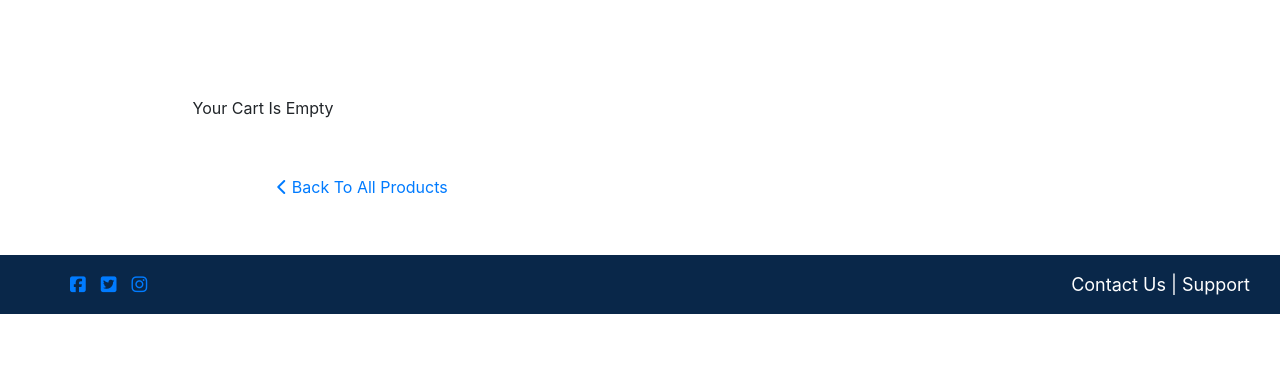
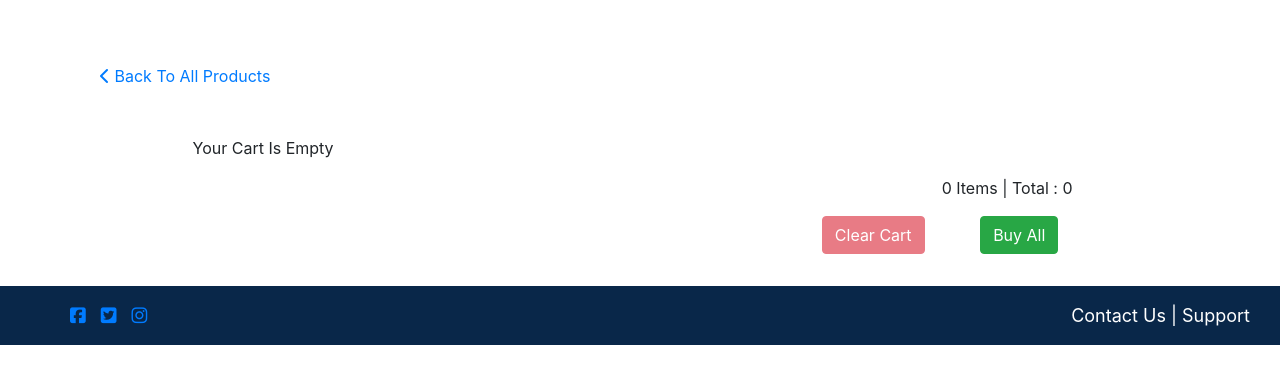
Before and after one commit to DFife99/Top-Watch, a Django app: page /cart/cart in a window 1280 px wide. Shown: the part 115-499 px from the top of the page. Run offline with Django 3.2, Linux system fonts and the light colour scheme; some libraries are stand-ins or nearby versions.

Commit message:
added clear cart function

```diff
--- a/cart/contexts.py
+++ b/cart/contexts.py
@@ -20,6 +20,10 @@ def cart_contents(request):
 
                     subtotal = price * quantity
 
+                    total += subtotal
+
+                    product_count += quantity
+
                     cart_item = {
                         'product': product,
                         'colour': colour,
--- a/cart/templates/cart/cart.html
+++ b/cart/templates/cart/cart.html
@@ -23,9 +23,13 @@
                 {% endif %}
             </div>
         </div>
+
+        <div id="cart-header" style="text-align: left;" class="row offset-md-1 mt-3">
+            <div class="col-10">
+                <a href="{% url 'products' %}"><i class="fas fa-chevron-left"></i> Back To All Products</a>
             </div>
-
-    <div class="container">
+        </div>
+        <div class="row">
             <div class="col-10 offset-md-1 mt-5 mb-3">
                 {% if not cart_items %}
                     <p>Your Cart Is Empty</p>
@@ -114,9 +118,7 @@
                                     </div>
                                     <div class="col-2 offset-md-1">
                                         <!-- Button trigger modal -->
-                                    <button type="button" class="btn btn-danger" data-toggle="modal" data-target="#staticBackdrop_{{ item.item_id }}_{{ item.product.brand }}_{{ item.product.unfriendly_name }}_{{ item.unfriendly_colour }}_{{ item.storage }}" style=" position: absolute; bottom: 26%; left: -12.5%;">
-                                        <a class="modal-trigger" href="#staticBackdrop">Remove</a>
-                                    </button>
+                                        <button type="button" class="btn btn-danger modal-trigger" data-toggle="modal" data-target="#staticBackdrop_{{ item.item_id }}_{{ item.product.brand }}_{{ item.product.unfriendly_name }}_{{ item.unfriendly_colour }}_{{ item.storage }}" style=" position: absolute; bottom: 26%; left: -12.5%;">Remove</button>
                                     </div>
                                     <div class="col-3">
                                         <button type="button" class="btn btn-success" style=" position: absolute; bottom: 26%; left: 14%;">Buy Seperately</button>
@@ -126,13 +128,9 @@
                             <div class="col-12 custom-border mt-3 mb-3" style="height: 2px; background-color: blue;"></div>
                         </div>
 
-                    <!-- MODAL POP -->
-
-                    <!-- Modal -->
+                        <!-- Remove Item Modal -->
                         <div class="modal fade" id="staticBackdrop_{{ item.item_id }}_{{ item.product.brand }}_{{ item.product.unfriendly_name }}_{{ item.unfriendly_colour }}_{{ item.storage }}" data-backdrop="static" data-keyboard="false" tabindex="-1" aria-labelledby="staticBackdropLabel" aria-hidden="true">
                             <div class="modal-dialog modal-dialog-centered">
-                            <!-- NEED TO ADD UNFRIENDLY COLOUR TO FIXTURE AND ADD IT TO THE ADD TO BAG FORM, PLACE IT INSIDE THE COLOUR VARIABLE *OR* SWAP IT FOR THE
-                                 REGULAR COLOUR AND PUT THE COLOUR VARIABLE INSIDE THE UNFRIENDLY COLOUR -->
                                 <div class="modal-content">
                                     <div class="modal-header">
                                         <h5 class="modal-title" id="staticBackdropLabel">Remove Item</h5>
@@ -168,10 +166,52 @@
                         </div>
                     {% endfor %}
                 {% endif %}
+
+                <div class="col-6 offset-md-6" style="text-align: right;">
+                    {{ product_count }} Items | Total : {{ total }}
                 </div>
-        <div id="cart-header" style="margin-top: 5%; margin-bottom: 5%; text-align: center;" class="row offset-md-1">
-            <div class="col-6">
-                <a href="{% url 'products' %}"><i class="fas fa-chevron-left"></i> Back To All Products</a>
+
+                <div class="col-4 offset-md-8 mt-3 mb-3">
+                    <div class="row">
+                        <div class="col-6" style="left:1%">
+                            <button type="button" class="btn btn-danger modal-trigger" data-toggle="modal" data-target="#staticBackdrop_clearCart"
+                            {% if not cart_items %}
+                                disabled data-toggle="tooltip" data-placement="top" title="Cart is empty!"
+                            {% endif %}>Clear Cart</button>
+                        </div>
+                        <div class="col-6" style="left: 10%;">
+                            <button type="button" class="btn btn-success">Buy All</button>
+                        </div>
+
+                        <!-- Modal -->
+                        <div class="modal fade" id="staticBackdrop_clearCart" data-backdrop="static" data-keyboard="false" tabindex="-1" aria-labelledby="staticBackdropLabel" aria-hidden="true">
+                            <div class="modal-dialog modal-dialog-centered">
+                                <div class="modal-content">
+                                    <div class="modal-header">
+                                        <h5 class="modal-title" id="staticBackdropLabel">Remove Item</h5>
+                                        <button type="button" class="close" data-dismiss="modal" aria-label="Close">
+                                            <span aria-hidden="true">&times;</span>
+                                        </button>
+                                    </div>
+                                    <div class="modal-body">
+                                        <h4>
+                                            Are you sure you want to remove <br>
+                                            <strong>ALL</strong><br>
+                                            items from the cart?
+                                        </h4>
+                                    </div>
+                                    <div class="modal-footer">
+                                        <button type="submit" class="btn btn-danger" data-dismiss="modal">Nevermind</button>
+                                        <form action="{% url 'clear_cart' %}" method="post">
+                                            {% csrf_token %}
+                                            <button type="submit" class="btn btn-success">Yes, I'm sure!</button>
+                                        </form>
+                                    </div>
+                                </div>
+                            </div>
+                        </div>
+                    </div>
+                </div>
             </div>
         </div>
     </div>
@@ -183,5 +223,9 @@
         $('#myModal').on('shown.bs.modal', function () {
             $('#myInput').trigger('focus')
         })
+
+        $(function () {
+            $('[data-toggle="tooltip"]').tooltip()
+        })
     </script>
 {% endblock %}
--- a/cart/urls.py
+++ b/cart/urls.py
@@ -6,4 +6,5 @@ urlpatterns = [
     path('cart', views.view_cart, name='cart'),
     path('add/<item_id>/', views.add_to_cart, name='add_to_cart'),
     path('remove', views.remove_from_cart, name='remove_from_cart'),
+    path('clear', views.clear_cart, name='clear_cart'),
 ]
--- a/cart/views.py
+++ b/cart/views.py
@@ -11,48 +11,6 @@ def view_cart(request):
 
     return render(request, 'cart/cart.html')
 
-
-def remove_from_cart(request):
-
-    # Taking items from the html form
-    item_id = request.POST['item_id']
-    colour = request.POST['product_colour']
-    unfriendly_colour = request.POST['unfriendly_colour']
-    storage = request.POST['storage']
-    cart = request.session.get('cart')
-
-    # checks to see if there is more than one colour under the item id currently in the cart
-    if len(cart[item_id]['products_by_colour']) > 1:
-
-        # checks to see if there is more than one storage under the colour currently in the cart
-        if len(cart[item_id]['products_by_colour'][colour]['unfriendly_colour'][unfriendly_colour]['products_by_size']) > 1:
-            # if there is more than different type of storage amount, it will only remove the selected one
-            del cart[item_id]['products_by_colour'][colour]['unfriendly_colour'][unfriendly_colour]['products_by_size'][storage]
-            print('Second If')
-
-        else:
-            # if there is only one storage amount, it will remove the selected colour
-            print('First Else')
-            del cart[item_id]['products_by_colour'][colour]
-
-    else:
-
-        # if there is only one colour under the id, it will check to see if there is multiple storage sizes chosen
-        if len(cart[item_id]['products_by_colour'][colour]['unfriendly_colour'][unfriendly_colour]['products_by_size']) > 1:
-
-            # If there is multiple storage sizes it will only remove the selected one
-            del cart[item_id]['products_by_colour'][colour]['unfriendly_colour'][unfriendly_colour]['products_by_size'][storage]
-
-        # if there is only one storage under the one colour it will remove the id entirelty from the cart
-        else:
-            cart.pop(item_id)
-
-    # Sends a message to the html to allow the user to know theyve been successful
-    messages.success(request, 'Product Removed Successfully!')
-
-    # Updates the cart without the item that was removed
-    request.session['cart'] = cart
-    return redirect(reverse('cart'))
 
 def add_to_cart(request, item_id):
     # Taking variables from the html form
@@ -125,3 +83,54 @@ def add_to_cart(request, item_id):
     messages.success(request, 'Product Added To Your Cart!')
 
     return redirect(redirect_url)
+
+
+def remove_from_cart(request):
+
+    # Taking items from the html form
+    item_id = request.POST['item_id']
+    colour = request.POST['product_colour']
+    unfriendly_colour = request.POST['unfriendly_colour']
+    storage = request.POST['storage']
+    cart = request.session.get('cart')
+
+    # checks to see if there is more than one colour under the item id currently in the cart
+    if len(cart[item_id]['products_by_colour']) > 1:
+
+        # checks to see if there is more than one storage under the colour currently in the cart
+        if len(cart[item_id]['products_by_colour'][colour]['unfriendly_colour'][unfriendly_colour]['products_by_size']) > 1:
+            # if there is more than different type of storage amount, it will only remove the selected one
+            del cart[item_id]['products_by_colour'][colour]['unfriendly_colour'][unfriendly_colour]['products_by_size'][storage]
+            print('Second If')
+
+        else:
+            # if there is only one storage amount, it will remove the selected colour
+            print('First Else')
+            del cart[item_id]['products_by_colour'][colour]
+
+    else:
+
+        # if there is only one colour under the id, it will check to see if there is multiple storage sizes chosen
+        if len(cart[item_id]['products_by_colour'][colour]['unfriendly_colour'][unfriendly_colour]['products_by_size']) > 1:
+
+            # If there is multiple storage sizes it will only remove the selected one
+            del cart[item_id]['products_by_colour'][colour]['unfriendly_colour'][unfriendly_colour]['products_by_size'][storage]
+
+        # if there is only one storage under the one colour it will remove the id entirelty from the cart
+        else:
+            cart.pop(item_id)
+
+    # Sends a message to the html to allow the user to know theyve been successful
+    messages.success(request, 'Product Removed Successfully!')
+
+    # Updates the cart without the item that was removed
+    request.session['cart'] = cart
+    return redirect(reverse('cart'))
+
+
+def clear_cart(request):
+    cart = request.session.get('cart')
+    cart.clear()
+    request.session['cart'] = cart
+    messages.success(request, 'Cart Cleared Successfully!')
+    return redirect(reverse('cart'))
```
Also changed, not shown: db.sqlite3. Lines whose indentation alone changed are shown as unchanged.
